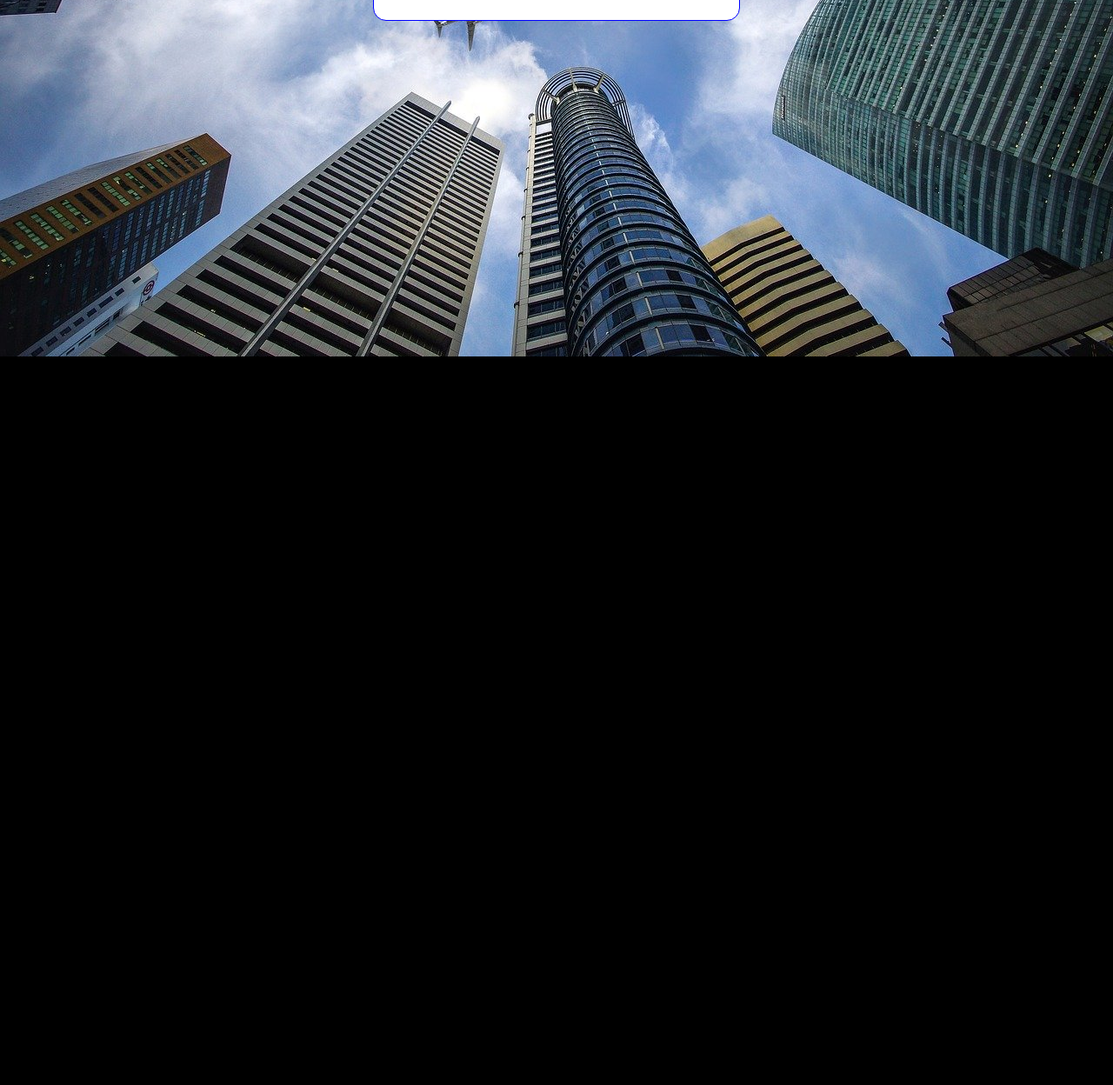
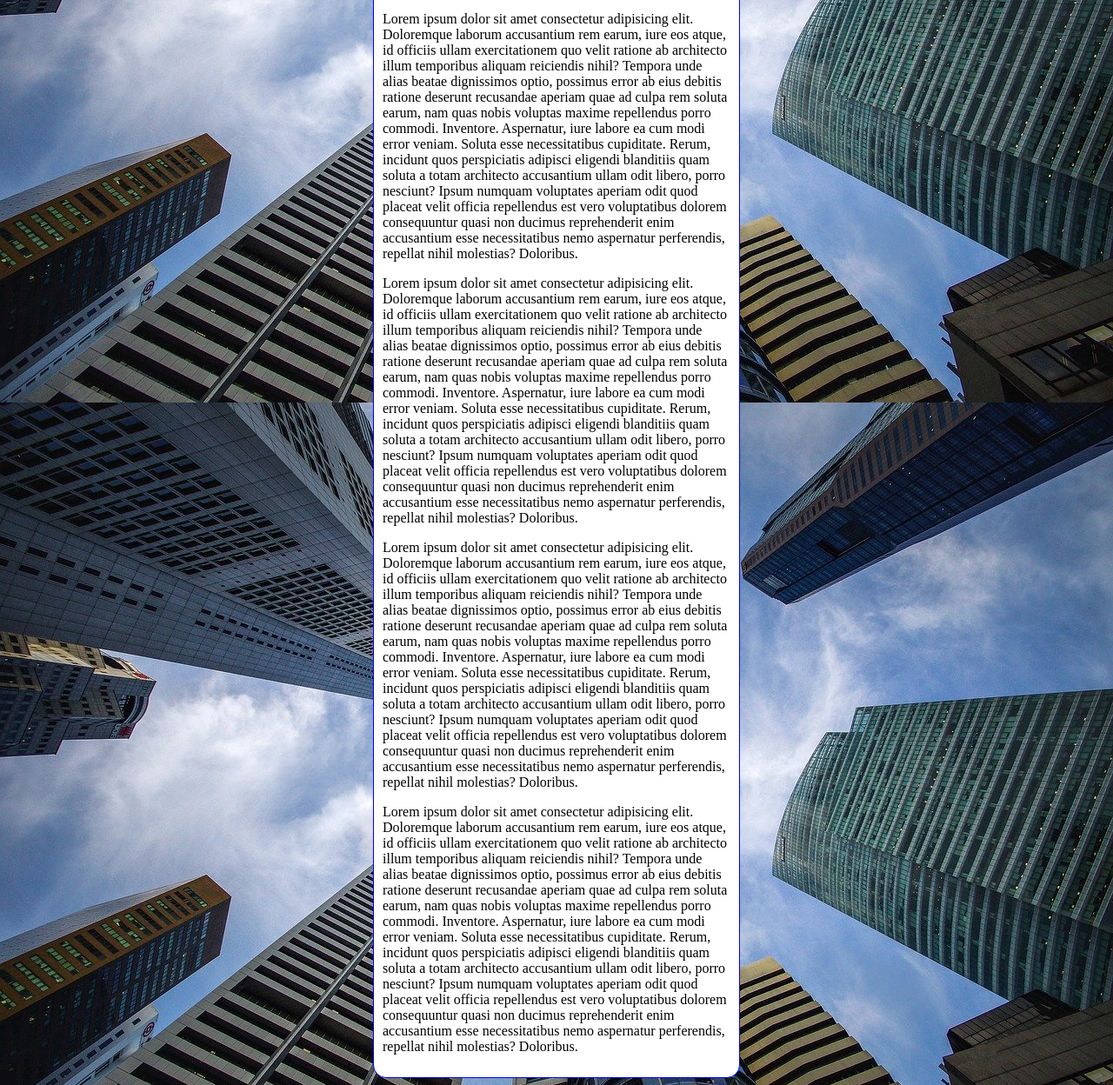
Before and after one commit to vandaosz/html-css, a plain HTML site: page exercicios/ex0022b/fundo006.html in a window 1280 px wide. Shown: the part 390-1638 px from the top of the page at 87% size. Before the commit the page ends 800 px from the top, so only its background shows below. Drawn offline with Linux system fonts and the light colour scheme.

Commit message:
Update fundo006.html

```diff
--- a/exercicios/ex0022b/fundo006.html
+++ b/exercicios/ex0022b/fundo006.html
@@ -10,7 +10,7 @@
             background-color: black;
             background-image: url(imagens/wallpaper002.jpg);
             background-position: top center;
-            background-repeat: no-repeat;
+            background-repeat: repeat-y;
         }
         main{
             background-color: white;
@@ -30,6 +30,22 @@
         Tempora unde alias beatae dignissimos optio, possimus error ab eius debitis ratione deserunt recusandae aperiam quae ad culpa rem soluta earum, nam quas nobis voluptas maxime repellendus porro commodi. Inventore.
         Aspernatur, iure labore ea cum modi error veniam. Soluta esse necessitatibus cupiditate. Rerum, incidunt quos perspiciatis adipisci eligendi blanditiis quam soluta a totam architecto accusantium ullam odit libero, porro nesciunt?
         Ipsum numquam voluptates aperiam odit quod placeat velit officia repellendus est vero voluptatibus dolorem consequuntur quasi non ducimus reprehenderit enim accusantium esse necessitatibus nemo aspernatur perferendis, repellat nihil molestias? Doloribus.</p>
+        <p>Lorem ipsum dolor sit amet consectetur adipisicing elit. Doloremque laborum accusantium rem earum, iure eos atque, id officiis ullam exercitationem quo velit ratione ab architecto illum temporibus aliquam reiciendis nihil?
+            Tempora unde alias beatae dignissimos optio, possimus error ab eius debitis ratione deserunt recusandae aperiam quae ad culpa rem soluta earum, nam quas nobis voluptas maxime repellendus porro commodi. Inventore.
+            Aspernatur, iure labore ea cum modi error veniam. Soluta esse necessitatibus cupiditate. Rerum, incidunt quos perspiciatis adipisci eligendi blanditiis quam soluta a totam architecto accusantium ullam odit libero, porro nesciunt?
+            Ipsum numquam voluptates aperiam odit quod placeat velit officia repellendus est vero voluptatibus dolorem consequuntur quasi non ducimus reprehenderit enim accusantium esse necessitatibus nemo aspernatur perferendis, repellat nihil molestias? Doloribus.</p>
+            <p>Lorem ipsum dolor sit amet consectetur adipisicing elit. Doloremque laborum accusantium rem earum, iure eos atque, id officiis ullam exercitationem quo velit ratione ab architecto illum temporibus aliquam reiciendis nihil?
+                Tempora unde alias beatae dignissimos optio, possimus error ab eius debitis ratione deserunt recusandae aperiam quae ad culpa rem soluta earum, nam quas nobis voluptas maxime repellendus porro commodi. Inventore.
+                Aspernatur, iure labore ea cum modi error veniam. Soluta esse necessitatibus cupiditate. Rerum, incidunt quos perspiciatis adipisci eligendi blanditiis quam soluta a totam architecto accusantium ullam odit libero, porro nesciunt?
+                Ipsum numquam voluptates aperiam odit quod placeat velit officia repellendus est vero voluptatibus dolorem consequuntur quasi non ducimus reprehenderit enim accusantium esse necessitatibus nemo aspernatur perferendis, repellat nihil molestias? Doloribus.</p>
+                <p>Lorem ipsum dolor sit amet consectetur adipisicing elit. Doloremque laborum accusantium rem earum, iure eos atque, id officiis ullam exercitationem quo velit ratione ab architecto illum temporibus aliquam reiciendis nihil?
+                    Tempora unde alias beatae dignissimos optio, possimus error ab eius debitis ratione deserunt recusandae aperiam quae ad culpa rem soluta earum, nam quas nobis voluptas maxime repellendus porro commodi. Inventore.
+                    Aspernatur, iure labore ea cum modi error veniam. Soluta esse necessitatibus cupiditate. Rerum, incidunt quos perspiciatis adipisci eligendi blanditiis quam soluta a totam architecto accusantium ullam odit libero, porro nesciunt?
+                    Ipsum numquam voluptates aperiam odit quod placeat velit officia repellendus est vero voluptatibus dolorem consequuntur quasi non ducimus reprehenderit enim accusantium esse necessitatibus nemo aspernatur perferendis, repellat nihil molestias? Doloribus.</p>
+                    <p>Lorem ipsum dolor sit amet consectetur adipisicing elit. Doloremque laborum accusantium rem earum, iure eos atque, id officiis ullam exercitationem quo velit ratione ab architecto illum temporibus aliquam reiciendis nihil?
+                        Tempora unde alias beatae dignissimos optio, possimus error ab eius debitis ratione deserunt recusandae aperiam quae ad culpa rem soluta earum, nam quas nobis voluptas maxime repellendus porro commodi. Inventore.
+                        Aspernatur, iure labore ea cum modi error veniam. Soluta esse necessitatibus cupiditate. Rerum, incidunt quos perspiciatis adipisci eligendi blanditiis quam soluta a totam architecto accusantium ullam odit libero, porro nesciunt?
+                        Ipsum numquam voluptates aperiam odit quod placeat velit officia repellendus est vero voluptatibus dolorem consequuntur quasi non ducimus reprehenderit enim accusantium esse necessitatibus nemo aspernatur perferendis, repellat nihil molestias? Doloribus.</p>
     </main>
 </body>
 </html>
```
